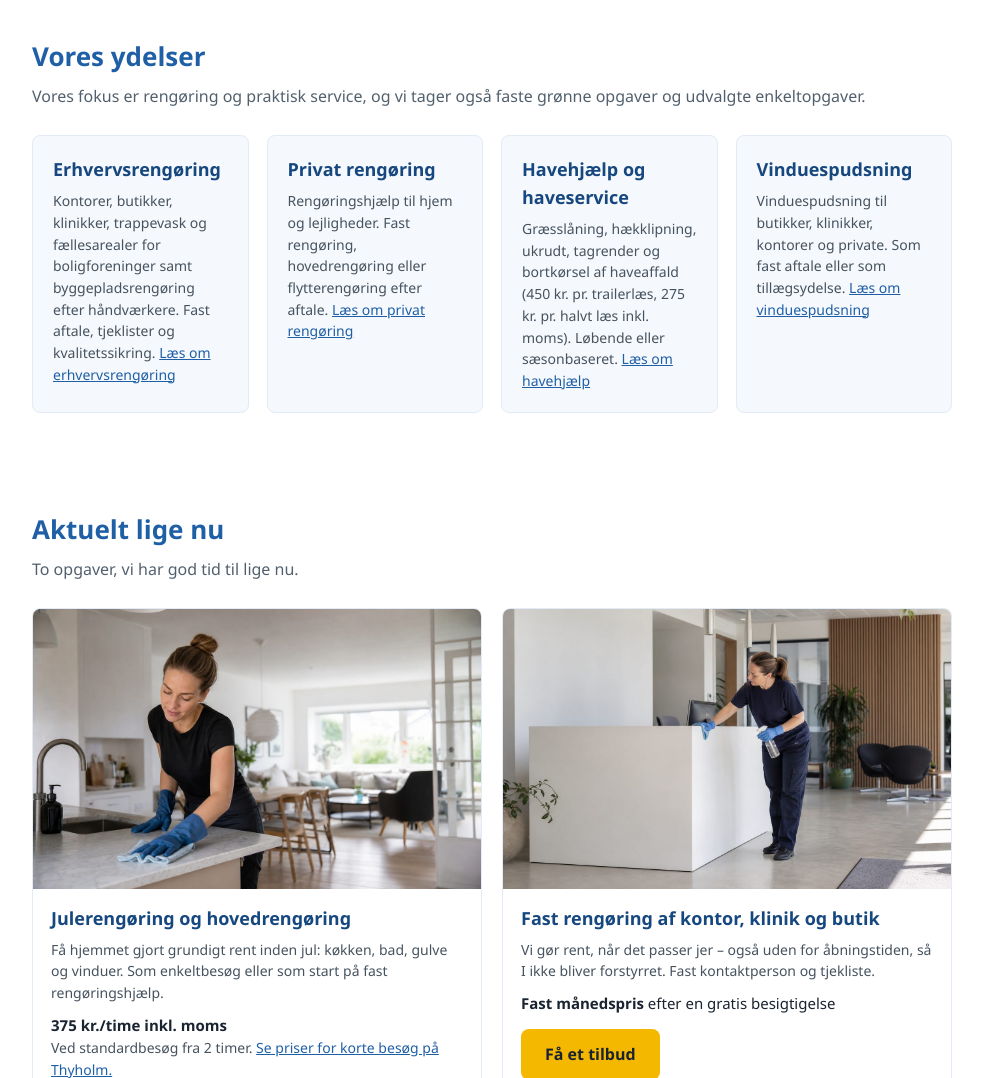
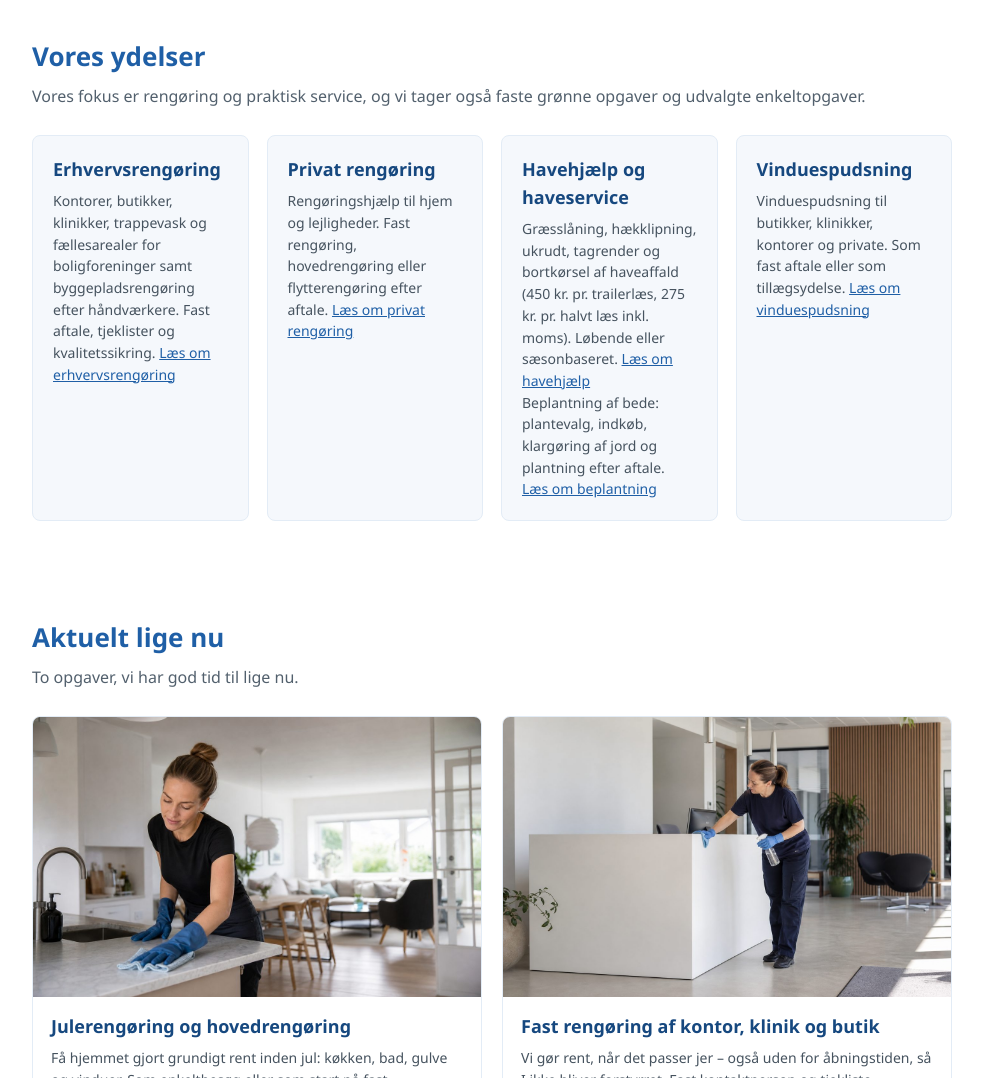
Before and after one commit to shurik305/hutsol-site, a plain HTML site: page index.html in a window 1280 px wide. Shown: the part 660-1738 px from the top of the page, without its empty margins (148-1131 px from the left). Drawn offline with Linux system fonts and the light colour scheme.

Commit message:
Show planting imagery and link planting from garden services

```diff
--- a/index.html
+++ b/index.html
@@ -169,7 +169,7 @@
     <div class="grid">
       <div class="card linked-card"><h3>Erhvervsrengøring</h3><p>Kontorer, butikker, klinikker, trappevask og fællesarealer for boligforeninger samt byggepladsrengøring efter håndværkere. Fast aftale, tjeklister og kvalitetssikring. <a class="card-link" href="erhvervsrengoering.html">Læs om erhvervsrengøring</a></p></div>
       <div class="card linked-card"><h3>Privat rengøring</h3><p>Rengøringshjælp til hjem og lejligheder. Fast rengøring, hovedrengøring eller flytterengøring efter aftale. <a class="card-link" href="privat-rengoering.html">Læs om privat rengøring</a></p></div>
-      <div class="card linked-card"><h3>Havehjælp og haveservice</h3><p>Græsslåning, hækklipning, ukrudt, tagrender og bortkørsel af haveaffald (450 kr. pr. trailerlæs, 275 kr. pr. halvt læs inkl. moms). Løbende eller sæsonbaseret. <a class="card-link" href="havehjaelp.html">Læs om havehjælp</a></p></div>
+      <div class="card linked-card"><h3>Havehjælp og haveservice</h3><p>Græsslåning, hækklipning, ukrudt, tagrender og bortkørsel af haveaffald (450 kr. pr. trailerlæs, 275 kr. pr. halvt læs inkl. moms). Løbende eller sæsonbaseret. <a class="card-link" href="havehjaelp.html">Læs om havehjælp</a></p><p>Beplantning af bede: plantevalg, indkøb, klargøring af jord og plantning efter aftale. <a href="beplantning.html" style="display:inline-block">Læs om beplantning</a></p></div>
       <div class="card linked-card"><h3>Vinduespudsning</h3><p>Vinduespudsning til butikker, klinikker, kontorer og private. Som fast aftale eller som tillægsydelse. <a class="card-link" href="vinduespudser.html">Læs om vinduespudsning</a></p></div>
     </div>
   </div>
```
Also changed, not shown: beplantning.html (+1 -1 lines), havehjaelp.html (+1 -2 lines), assets/beplantning-ai.jpg (added).
